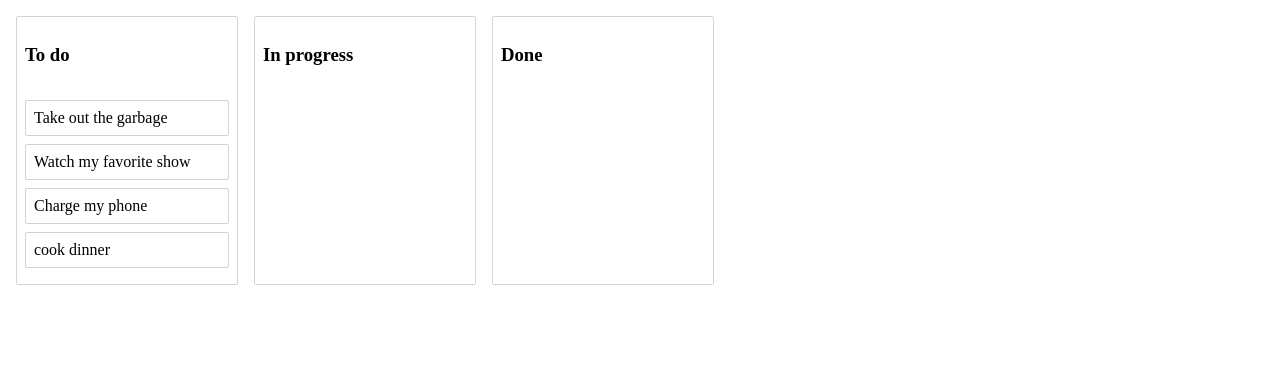
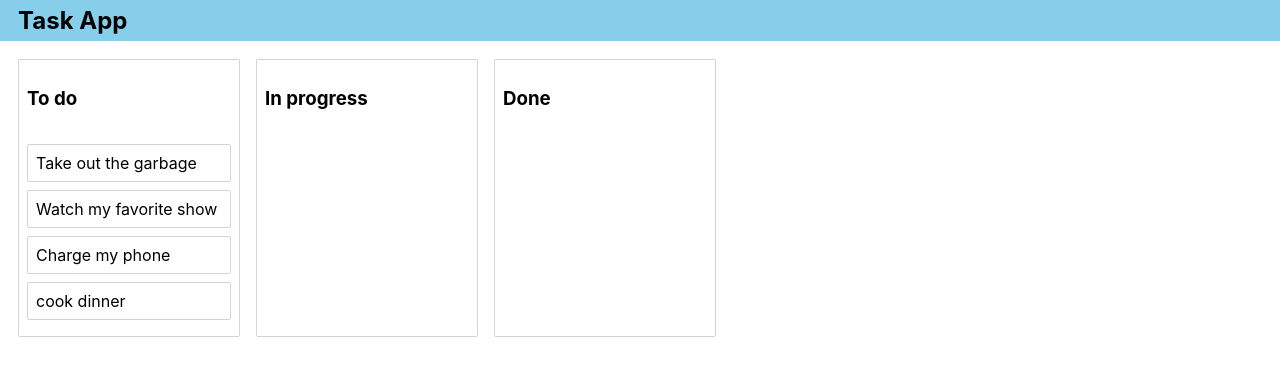
Before and after one commit to lbskinner/react-typescript-task-list, a React (Create React App) app: page / in a window 1280 px wide. Shown: the top 376 px of the page. Built offline with nearby package versions, Linux system fonts and the light colour scheme.

Commit message:
created navbar component and added basic styles

```diff
--- a/src/App.styles.ts
+++ /dev/null
@@ -1,5 +0,0 @@
-import styled from "styled-components";
-
-export const Container = styled.div`
-  display: flex;
-`;
--- a/src/App.tsx
+++ b/src/App.tsx
@@ -2,7 +2,16 @@ import React from "react";
 import initialData from "./initialData";
 import Column from "./components/Column/Column";
 import { DragDropContext, Droppable } from "react-beautiful-dnd";
-import { Container } from "./App.styles";
+import styled from "styled-components";
+import NavBar from "./components/NavBar/NavBar";
+
+const Container = styled.div`
+  display: flex;
+`;
+
+const OutterContainer = styled.div`
+  margin: 10px;
+`;
 
 type ColumnProps = {
   column: IColumn;
@@ -144,7 +153,11 @@ class App extends React.Component {
 
   render() {
     return (
-      // DragDropContext has three callbacks, onDragStart, onDragUpdate and onDragEnd(which is the only required one)
+      <>
+        <NavBar />
+        {/* DragDropContext has three callbacks, onDragStart, onDragUpdate and
+        onDragEnd(which is the only required one) */}
+        <OutterContainer>
           <DragDropContext
             // onDragStart={this.onDragStart}
             onDragEnd={this.onDragEnd}
@@ -176,6 +189,8 @@ class App extends React.Component {
               )}
             </Droppable>
           </DragDropContext>
+        </OutterContainer>
+      </>
     );
   }
 }
--- /dev/null
+++ b/src/components/NavBar/NavBar.tsx
@@ -0,0 +1,14 @@
+import React from "react";
+import styled from "styled-components";
+
+const Container = styled.h2`
+  background-color: skyblue;
+  margin: 0;
+  padding: 6px 18px;
+`;
+
+const NavBar = () => {
+  return <Container>Task App</Container>;
+};
+
+export default NavBar;
--- a/src/index.tsx
+++ b/src/index.tsx
@@ -1,6 +1,6 @@
 import React from "react";
 import ReactDOM from "react-dom";
-// import "./index.css";
+import "./index.css";
 // import { Reset } from "styled-reset";
 import App from "./App";
 
```
Lines whose indentation alone changed are shown as unchanged.
